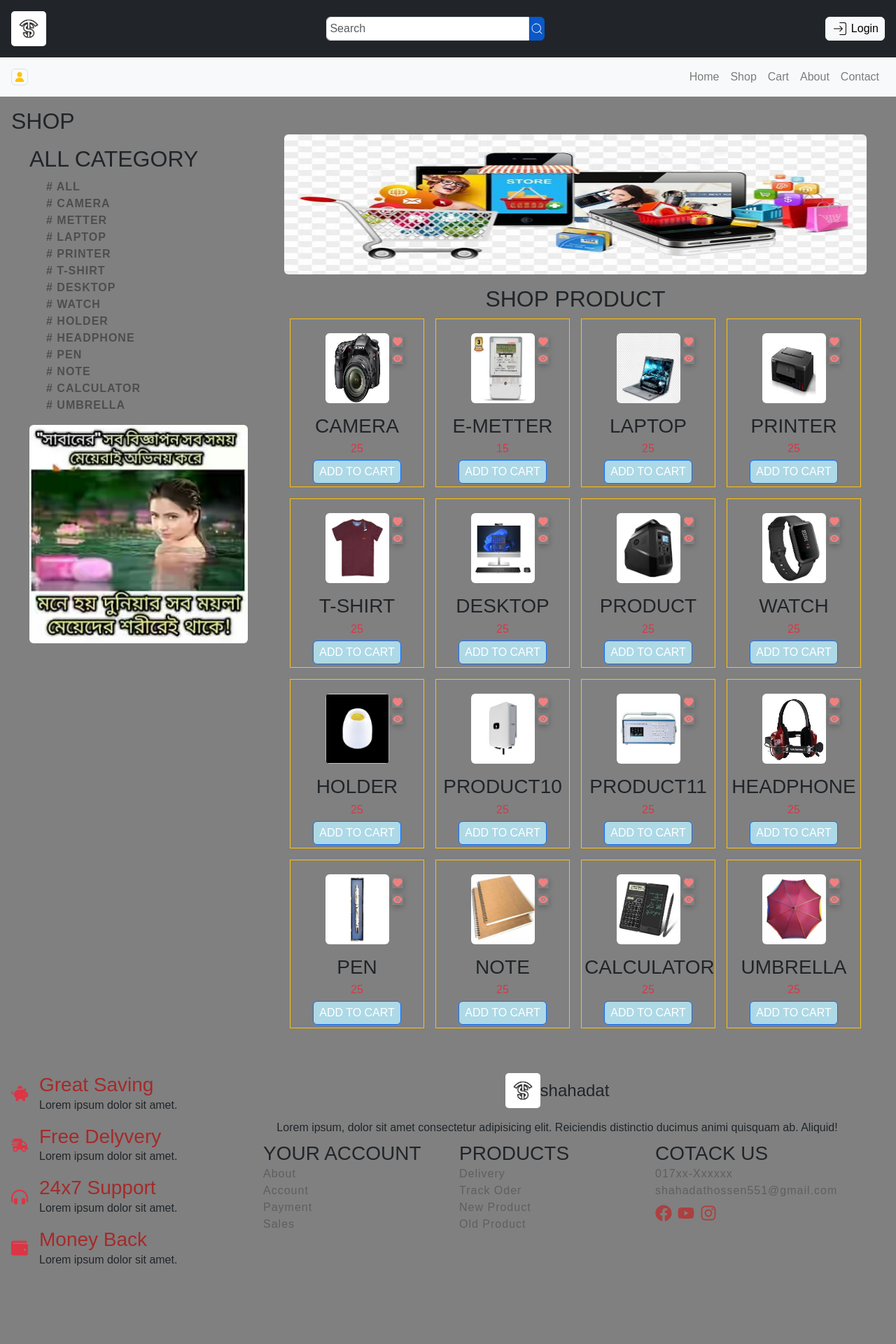
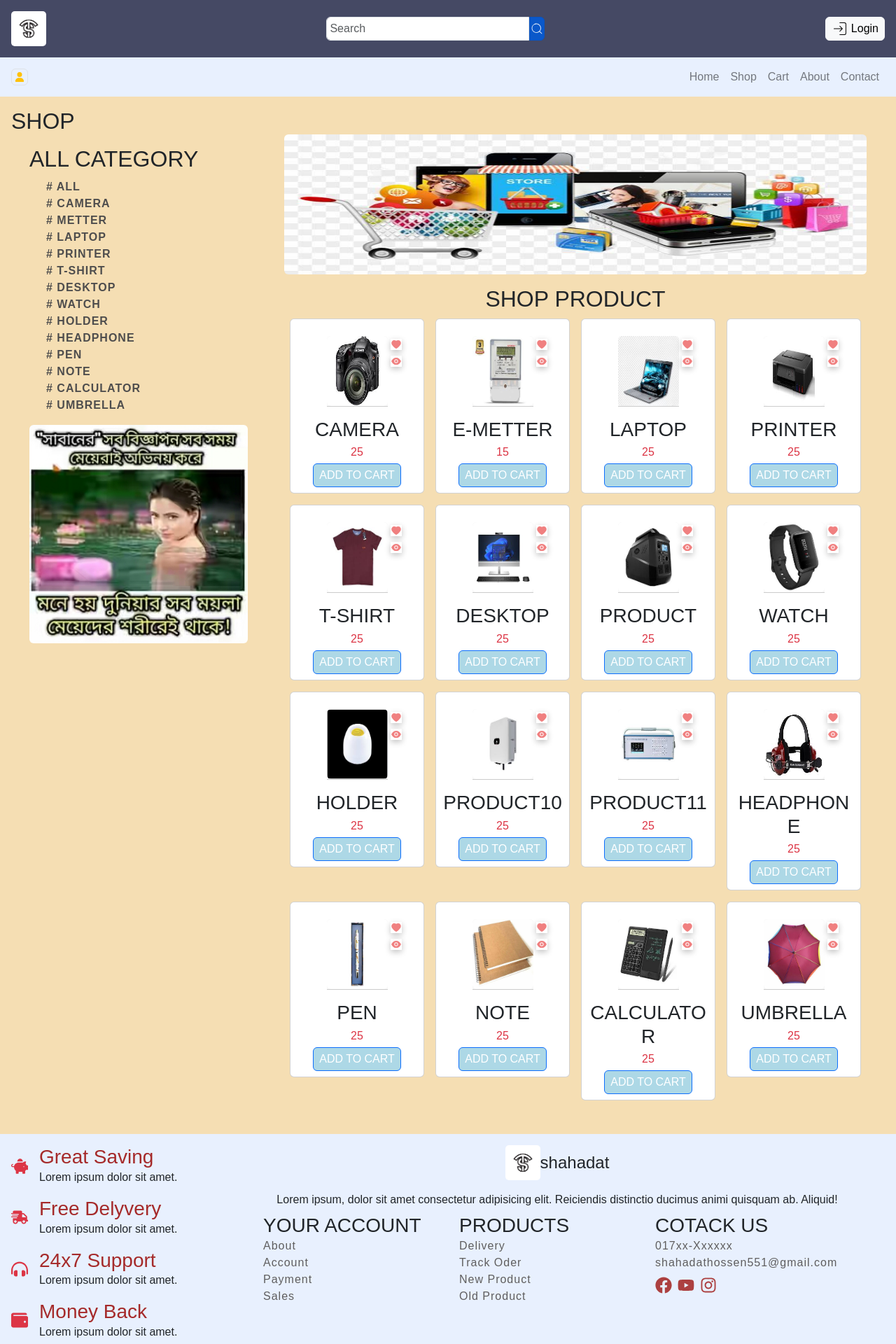
Before and after one commit to sdt551/sdt-Ecommers, a React (Create React App) app: page /shop in a window 1280 px wide. Shown: the top 1920 px of the page at 70% size. Before the commit the page ends 1844 px from the top, so only its background shows below. Built offline with nearby package versions, Linux system fonts and the light colour scheme; no server answers.

Commit message:
update all

```diff
--- a/src/Component/Footer/Footer.js
+++ b/src/Component/Footer/Footer.js
@@ -15,7 +15,10 @@ import {
 function Footer() {
   return (
     <>
-      <div className="footer container-fluid">
+      <div
+        className="footer container-fluid"
+        style={{ backgroundColor: "#E8F0FE" }}
+      >
         <div className="row p-3 mt-3">
           <div className="left-box col col-md-3 col-12">
             <div className="box d-flex align-items-center pb-3">
--- a/src/Component/Home/Home.js
+++ b/src/Component/Home/Home.js
@@ -168,9 +168,10 @@ function Home({ addToCart }) {
                     return (
                       <div
                         key={index}
-                        className="box col col-12 col-sm-6 col-md-4 col-lg-3 p-2"
+                        className="box col-12 col-sm-6 col-md-4 col-lg-3 p-2"
                       >
-                        <div className="img-box d-flex ">
+                        <div className="card p-2">
+                          <div className="card-header img-box d-flex ">
                             <img
                               className="rounded"
                               src={curElm.img}
@@ -186,17 +187,20 @@ function Home({ addToCart }) {
                               </div>
                             </div>
                           </div>
-                        <div className="info">
-                          <h3 className="text-uppercase text-info">
+                          <div className="info card-body mt-2">
+                            <h3 className="text-uppercase text-dark">
                               {curElm.name}
                             </h3>
-                          <p className="text-warning my-1 ">${curElm.price}</p>
+                            <p className="text-warning py-1 text-danger">
+                              ${curElm.price}
+                            </p>
                             <button
                               className="btn btn-success py-1 px-2"
                               onClick={() => addToCart(curElm)}
                             >
                               Add to cart
                             </button>
+                          </div>
                         </div>
                       </div>
                     );
--- a/src/Component/Nav/Navbarr.js
+++ b/src/Component/Nav/Navbarr.js
@@ -36,7 +36,10 @@ function Navbarr({
 
   return (
     <div className="container-fluid header w-100">
-      <div className="mid-header d-flex p-3 bg-dark w-100 justify-content-between align-items-center">
+      <div
+        className="mid-header d-flex p-3 w-100 justify-content-between align-items-center"
+        style={{ backgroundColor: "#454964" }}
+      >
         <div
           className="logo d-flex align-items-center"
           onClick={() => navigate("/")}
@@ -81,11 +84,14 @@ function Navbarr({
         </div>
       </div>
 
-      <div className="nav w-100 bg-light p-3 d-flex align-items-center justify-content-between g-5 manubar">
+      <div
+        className="nav w-100 p-3 d-flex align-items-center justify-content-between g-5 manubar"
+        style={{ backgroundColor: "#E8F0FE" }}
+      >
         <div>
           {userDetails ? (
             <div>
-              <h5 className="text-uppercase text-dark">
+              <h5 className="text-uppercase text-light py-1 px-3 rounded bg-dark">
                 {userDetails.firstName}
               </h5>
               {/* <img
--- a/src/Component/Shop/Shop.js
+++ b/src/Component/Shop/Shop.js
@@ -128,9 +128,9 @@ function Shop({ shop, handleClick, allCategory, addToCart }) {
               <div className="product-container row justify-content-center">
                 {shop.map((curElm, index) => {
                   return (
-                    <div key={index} className="col col-sm-4 col-md-3 col-6">
-                      <div className=" border border-warning m-2 p-1">
-                        <div className="box d-flex w-50 mx-auto my-3">
+                    <div key={index} className="col-sm-4 col-md-3 col-6">
+                      <div className="card m-2 p-2">
+                        <div className="card-header box d-flex w-50 mx-auto my-3">
                           <img
                             className="w-100 rounded"
                             src={curElm.img}
@@ -145,7 +145,7 @@ function Shop({ shop, handleClick, allCategory, addToCart }) {
                             />
                           </div>
                         </div>
-                        <div className="detail text-center text-uppercase">
+                        <div className="card-body detail text-center text-uppercase">
                           <h3>{curElm.name}</h3>
                           <p className="text-danger my-1">{curElm.price}</p>
                           <button
--- a/src/index.css
+++ b/src/index.css
@@ -7,5 +7,5 @@
 }
 
 body {
-  background-color: gray !important;
+  background-color: wheat !important;
 }
```
Lines whose indentation alone changed are shown as unchanged.
